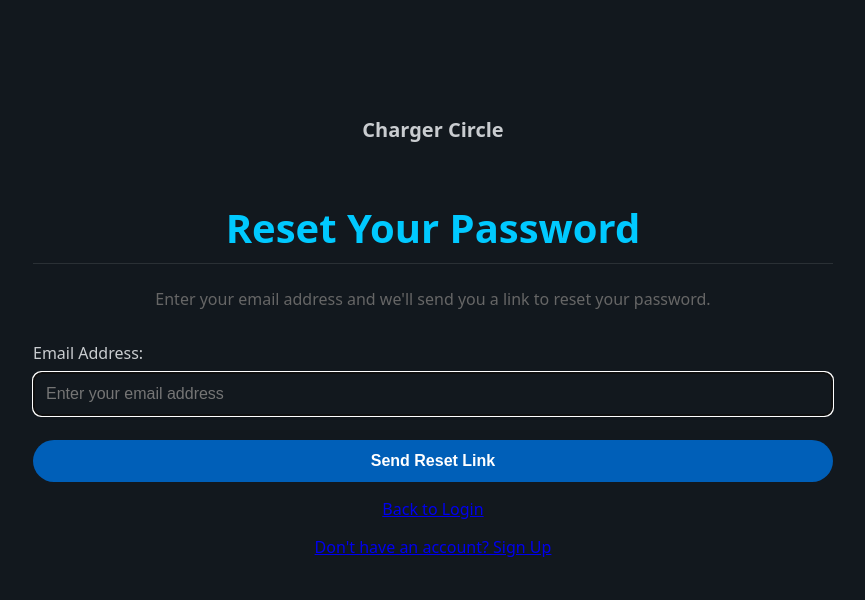
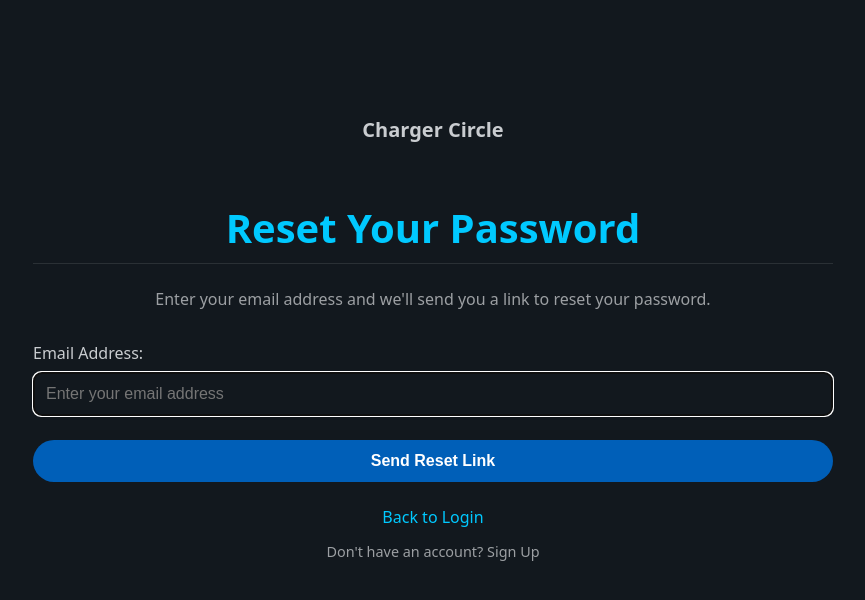
Before and after one commit to EvanChis/ChargerCircle, a Django app: page /accounts/password_reset/ in a window 1280 px wide. Shown: the top 600 px of the page, without its empty margins (207-1072 px from the left). Run offline with Django 5.2, Linux system fonts and the light colour scheme; some libraries are stand-ins or nearby versions.

Commit message:
Updated hyperlinks in password reset, login, and signup

```diff
--- a/static/css/partials/forms.css
+++ b/static/css/partials/forms.css
@@ -48,3 +48,58 @@ form textarea { min-height: 120px; }
   margin-top: 0.5rem;
   margin-bottom: 0;
 }
+
+/* Auth Page Styles */
+.auth-description {
+  text-align: center;
+  color: rgba(var(--u-ink-inv-rgb) / 0.6);
+  margin-bottom: 2rem;
+}
+
+/* Auth Page Links */
+.auth-links {
+  margin-top: 1.5rem;
+  text-align: center;
+}
+
+.auth-links p {
+  margin: 0.75rem 0;
+}
+
+.auth-link {
+  color: var(--u-accent-color);
+  text-decoration: none;
+  font-weight: 500;
+  transition: all 200ms ease;
+  position: relative;
+}
+
+.auth-link::after {
+  content: '';
+  position: absolute;
+  bottom: -2px;
+  left: 0;
+  width: 0;
+  height: 2px;
+  background: linear-gradient(90deg, var(--u-primary-color), var(--u-accent-color));
+  transition: width 200ms ease;
+}
+
+.auth-link:hover {
+  color: var(--u-ink-inv-color);
+}
+
+.auth-link:hover::after {
+  width: 100%;
+}
+
+.auth-link-secondary {
+  color: rgba(var(--u-ink-inv-rgb) / 0.6);
+  text-decoration: none;
+  font-size: 0.9rem;
+  transition: color 200ms ease;
+}
+
+.auth-link-secondary:hover {
+  color: var(--u-accent-color);
+}
--- a/templates/accounts/login.html
+++ b/templates/accounts/login.html
@@ -23,9 +23,9 @@
     {% endfor %}
     <button type="submit" class="btn btn-primary" style="width: 100%;">Log In</button>
   </form>
-  <div style="margin-top: 1rem; text-align: center;">
-    <p><a href="{% url 'signup' %}">Don't have an account? Sign Up</a></p>
-    <p><a href="{% url 'password_reset' %}">Forgot your password?</a></p>
+  <div class="auth-links">
+    <p><a href="{% url 'signup' %}" class="auth-link">Don't have an account? Sign Up</a></p>
+    <p><a href="{% url 'password_reset' %}" class="auth-link-secondary">Forgot your password?</a></p>
   </div>
 </div>
 {% endblock content %}
--- a/templates/accounts/password_reset.html
+++ b/templates/accounts/password_reset.html
@@ -9,7 +9,7 @@
 
 <div class="content-wrapper">
   <h2 style="text-align: center;">Reset Your Password</h2>
-  <p style="text-align: center; color: #666; margin-bottom: 2rem;">
+  <p class="auth-description">
     Enter your email address and we'll send you a link to reset your password.
   </p>
 
@@ -35,9 +35,9 @@
     <button type="submit" class="btn btn-primary" style="width: 100%;">Send Reset Link</button>
   </form>
 
-  <div style="margin-top: 1rem; text-align: center;">
-    <p><a href="{% url 'login' %}">Back to Login</a></p>
-    <p><a href="{% url 'signup' %}">Don't have an account? Sign Up</a></p>
+  <div class="auth-links">
+    <p><a href="{% url 'login' %}" class="auth-link">Back to Login</a></p>
+    <p><a href="{% url 'signup' %}" class="auth-link-secondary">Don't have an account? Sign Up</a></p>
   </div>
 </div>
 {% endblock content %}
--- a/templates/accounts/password_reset_done.html
+++ b/templates/accounts/password_reset_done.html
@@ -14,9 +14,9 @@
     <p>If you don't see the email, check your spam folder.</p>
   </div>
 
-  <div style="text-align: center; margin-top: 2rem;">
+  <div class="auth-links">
     <p><a href="{% url 'login' %}" class="btn btn-secondary">Back to Login</a></p>
-    <p><a href="{% url 'password_reset' %}">Try Again</a></p>
+    <p><a href="{% url 'password_reset' %}" class="auth-link-secondary">Try Again</a></p>
   </div>
 </div>
 {% endblock content %}
--- a/templates/accounts/signup.html
+++ b/templates/accounts/signup.html
@@ -47,6 +47,8 @@
       <button type="submit" class="btn btn-primary" style="width: 100%;">Sign Up</button>
     </form>
   </div>
-  <p style="margin-top: 1rem; text-align: center;"><a href="{% url 'login' %}">Don't have an account? Log In</a></p>
+  <div class="auth-links">
+    <p><a href="{% url 'login' %}" class="auth-link">Already have an account? Log In</a></p>
+  </div>
 </div>
 {% endblock content %}
```
Also changed, not shown: templates/accounts/password_reset_confirm.html (+4 -4 lines).
